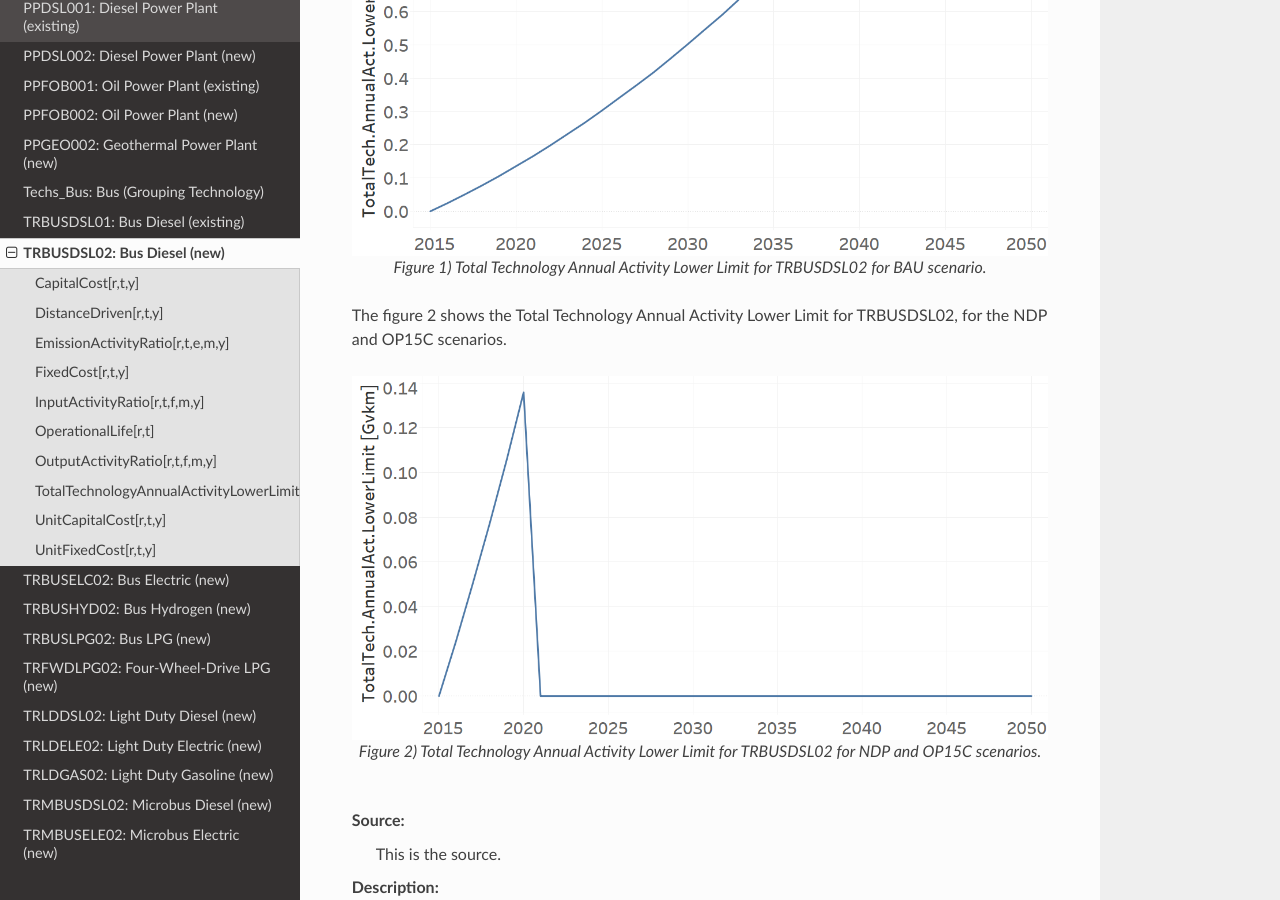
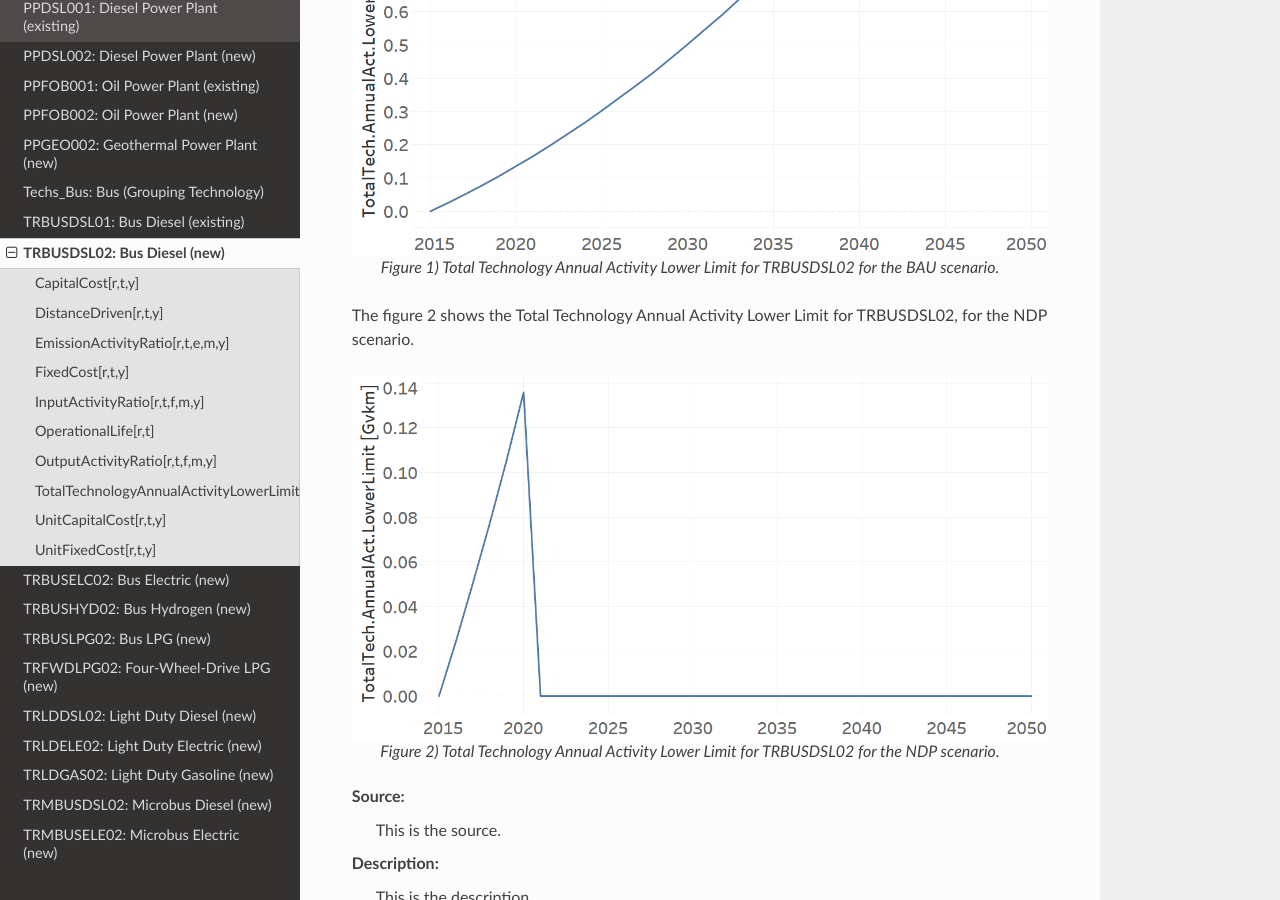
Before and after one commit to EPERLab/OSeMOSYS-CR, a Sphinx documentation site: the page built from docs/fichas/29_TRBUSDSL02.rst, in a window 1280 px wide and 900 px high, scrolled down 3938 px. Built offline with Sphinx 7.4.7 and the Read the Docs theme 2.0.0, drawn with Linux system fonts in a browser that asks for light colours; formulas are drawn with MathJax 3; some of the changed text lies outside the part shown.

Commit message:
Update 29_TRBUSDSL02.rst

```diff
--- a/docs/fichas/29_TRBUSDSL02.rst
+++ b/docs/fichas/29_TRBUSDSL02.rst
@@ -38,7 +38,7 @@
 | (BAU)                                           |       |              |              |              |              |
 +-------------------------------------------------+-------+--------------+--------------+--------------+--------------+
 | TotalTechnologyAnnualActivityLowerLimit[r,t,y]  | Gvkm  | 0.1358       | 0            | 0            | 0            |
-| (NDP and OP15C)                                 |       |              |              |              |              |
+| (NDP)                                           |       |              |              |              |              |
 +-------------------------------------------------+-------+--------------+--------------+--------------+--------------+
 | UnitCapitalCost[r,t,y]                          |   $   | 222498.54    | 222498.54    | 222498.54    | 222498.54    |
 +-------------------------------------------------+-------+--------------+--------------+--------------+--------------+
@@ -146,15 +146,15 @@
    :align:   center
    :width:   700 px
 
-   *Figure 1) Total Technology Annual Activity Lower Limit for TRBUSDSL02 for BAU scenario.*
+   *Figure 1) Total Technology Annual Activity Lower Limit for TRBUSDSL02 for the BAU scenario.*
 
-The figure 2 shows the Total Technology Annual Activity Lower Limit for TRBUSDSL02, for the NDP and OP15C scenarios.
+The figure 2 shows the Total Technology Annual Activity Lower Limit for TRBUSDSL02, for the NDP scenario.
 
 .. figure:: img/TRBUSDSL02_TotalTechnologyAnnualActivityLowerLimit_NDP_OP.png
    :align:   center
    :width:   700 px
 
-   *Figure 2) Total Technology Annual Activity Lower Limit for TRBUSDSL02 for NDP and OP15C scenarios.*
+   *Figure 2) Total Technology Annual Activity Lower Limit for TRBUSDSL02 for the NDP scenario.*
 
 Source:
    This is the source.
```
